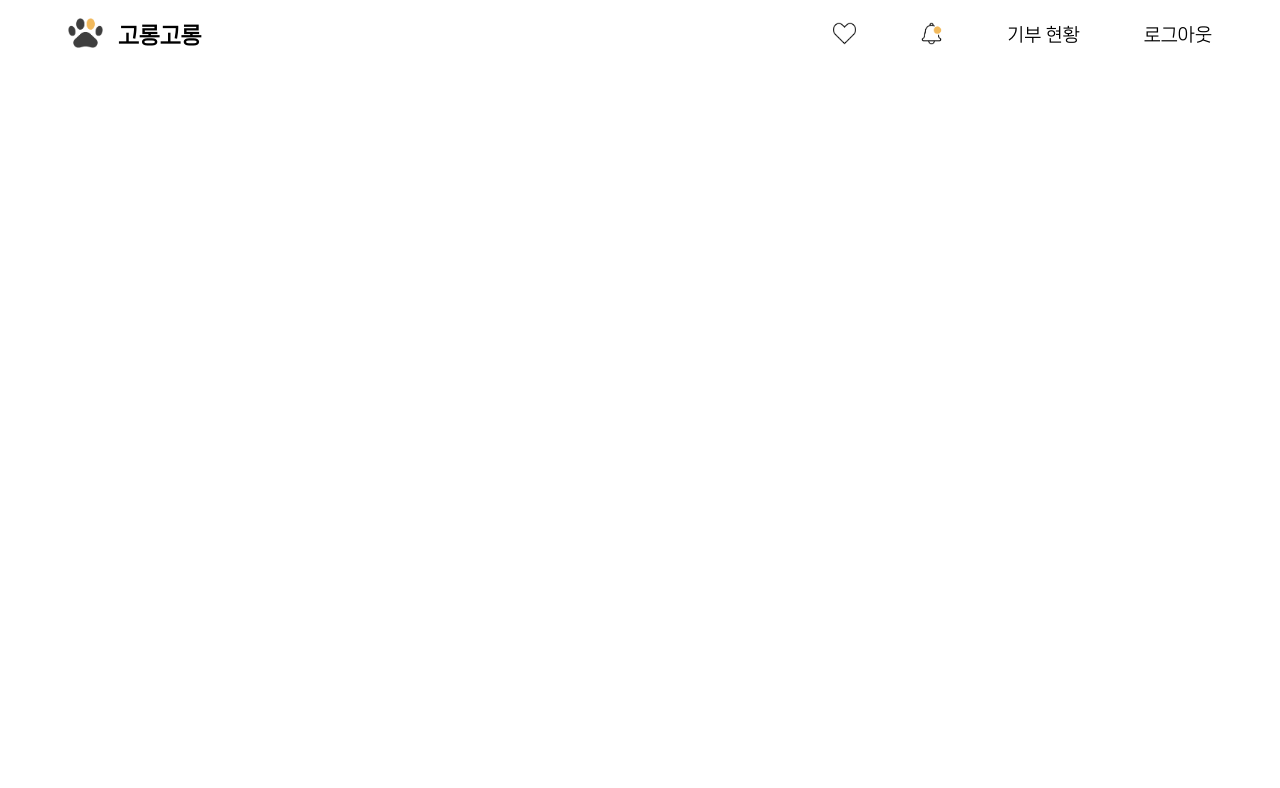
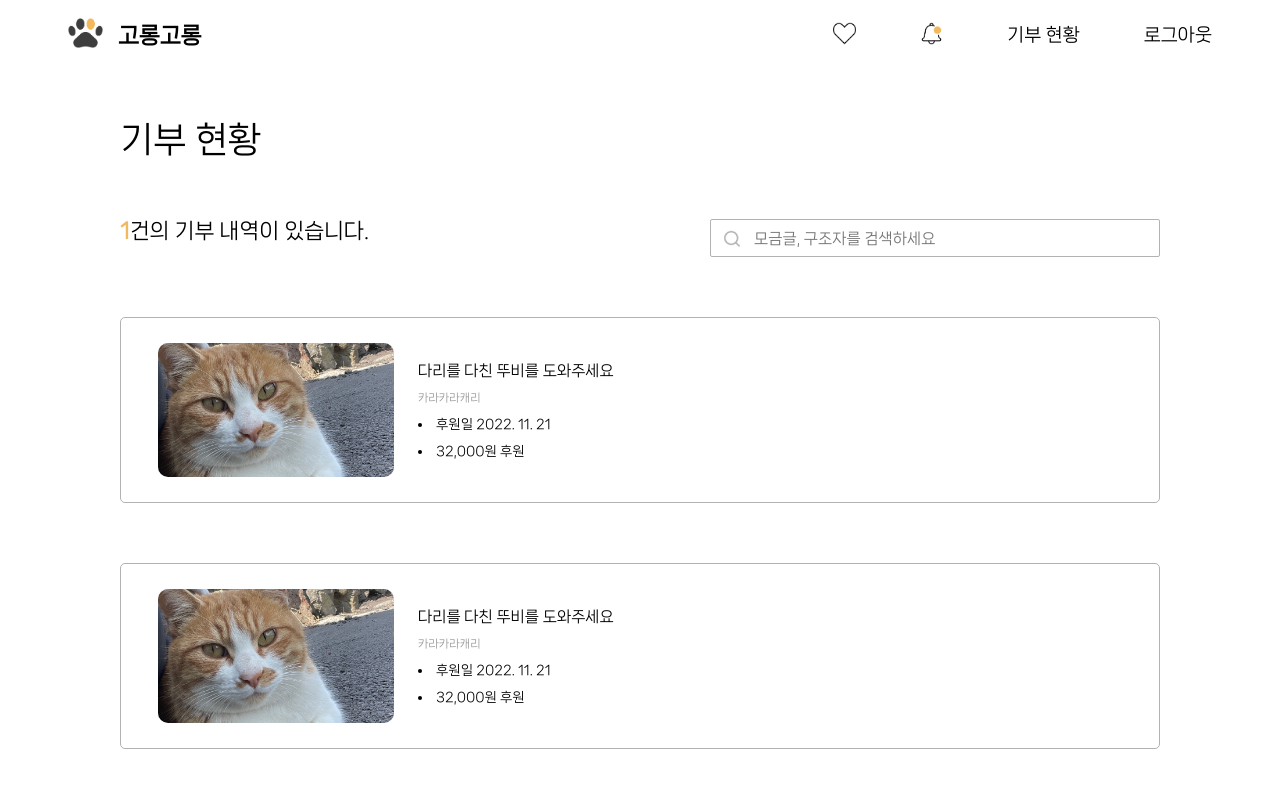
Before and after one commit to 5H-30M/GoLongGoLong_frontend, a React (Create React App) app: page /my/donation in a window 1280 px wide. Before the commit this address had no page. Shown: the top 788 px of the page. Built offline with nearby package versions, Linux system fonts and the light colour scheme.

Commit message:
[FEAT] MyDonationPage 생성

```diff
--- a/src/App.tsx
+++ b/src/App.tsx
@@ -9,6 +9,7 @@ import LoginPage from "pages/LoginPage";
 import MainAfterLoginPage from "pages/MainAfterLoginPage";
 import PostPage from "pages/PostPage";
 import EpiloguePostPage from "pages/EpiloguePostPage";
+import MyDonationPage from "pages/MyDonationPage";
 
 function App() {
     return (
@@ -24,6 +25,11 @@ function App() {
                     <Route
                         path="/epilogue/post"
                         element={<EpiloguePostPage />}
+                    ></Route>
+                    /* mypage */
+                    <Route
+                        path="/my/donation"
+                        element={<MyDonationPage />}
                     ></Route>
                 </Routes>
                 <Footer />
--- /dev/null
+++ b/src/components/Common/MypageStyle.tsx
@@ -0,0 +1,63 @@
+import styled from "styled-components";
+
+const Container = styled.div`
+    width: 1040px;
+    display: flex;
+    flex-direction: column;
+    gap: 60px;
+    margin-top: 50px;
+
+    /* text */
+    .title {
+        font-size: 35px;
+    }
+    .number {
+        color: #f1b95c;
+        font-weight: bold;
+    }
+    .number,
+    .notice {
+        font-size: 21px;
+    }
+`;
+const GreyDiv = styled.div`
+    width: 100%;
+    display: flex;
+    flex-direction: row;
+    align-items: center;
+
+    padding: 25px 37px;
+    gap: 24px;
+    border: 0.5px solid #b2b2b2;
+    border-radius: 5px;
+
+    img {
+        border-radius: 10px;
+        height: 134px;
+        width: 236px;
+        object-fit: cover;
+    }
+    li {
+        font-size: 13px;
+    }
+    /* text */
+    .postTitle {
+        font-size: 15px;
+    }
+    .author {
+        font-size: 11px;
+        color: #999999;
+    }
+`;
+const ColumnDiv = styled.div`
+    display: flex;
+    flex-direction: column;
+    gap: 13px;
+`;
+const RowDiv = styled.div`
+    width: 100%;
+    display: flex;
+    flex-direction: row;
+`;
+
+export { Container, GreyDiv, ColumnDiv, RowDiv };
--- /dev/null
+++ b/src/pages/MyDonationPage.tsx
@@ -0,0 +1,59 @@
+import {
+    Container,
+    GreyDiv,
+    ColumnDiv,
+    RowDiv,
+} from "components/Common/MypageStyle";
+import Search from "components/Common/Search";
+import styled from "styled-components";
+import img1 from "../assets/imgs/test/1.jpg";
+
+const MyDonationPage = () => {
+    return (
+        <Wrapper>
+            <Container>
+                <text className="title">기부 현황</text>
+                <RowDiv>
+                    <RowDiv>
+                        <text className="number">1</text>
+                        <text className="notice">
+                            건의 기부 내역이 있습니다.
+                        </text>
+                    </RowDiv>
+                    <Search />
+                </RowDiv>
+
+                <GreyDiv>
+                    <img src={img1}></img>
+                    <ColumnDiv>
+                        <text className="postTitle">
+                            다리를 다친 뚜비를 도와주세요
+                        </text>
+                        <text className="author">카라카라캐리</text>
+                        <li>후원일 2022. 11. 21</li>
+                        <li>32,000원 후원</li>
+                    </ColumnDiv>
+                </GreyDiv>
+                <GreyDiv>
+                    <img src={img1}></img>
+                    <ColumnDiv>
+                        <text className="postTitle">
+                            다리를 다친 뚜비를 도와주세요
+                        </text>
+                        <text className="author">카라카라캐리</text>
+                        <li>후원일 2022. 11. 21</li>
+                        <li>32,000원 후원</li>
+                    </ColumnDiv>
+                </GreyDiv>
+            </Container>
+        </Wrapper>
+    );
+};
+
+export default MyDonationPage;
+
+const Wrapper = styled.div`
+    display: flex;
+    flex-direction: column;
+    align-items: center;
+`;
```
